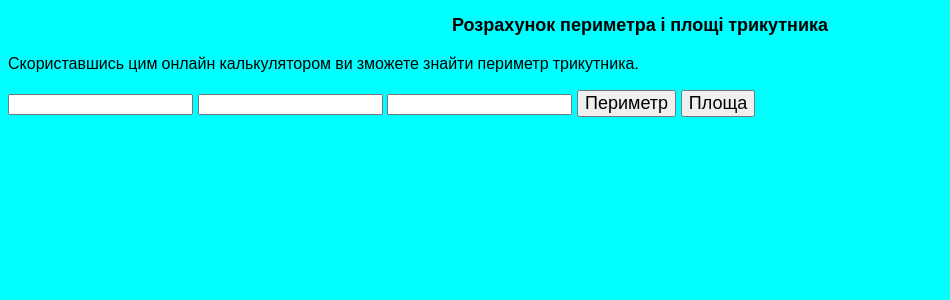
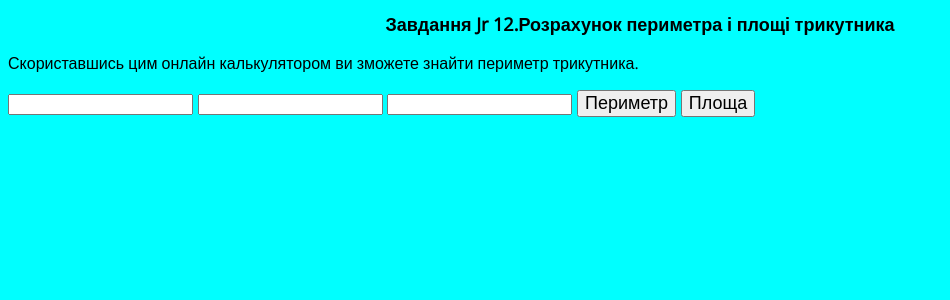
Before and after one commit to romigos/lessons-lava-script, a PHP site: page / in a window 1280 px wide. Shown: the top 300 px of the page, without its empty margins (0-950 px from the left). Run offline with PHP 8.4, Linux system fonts and the light colour scheme.

Commit message:
all in different files

```diff
--- a/index.html
+++ b/index.html
@@ -10,7 +10,7 @@
     <script src="script.js"></script>
 </head>
 <body>
-<h1>Розрахунок периметра і площі трикутника</h1>
+<h1> Завдання Jr 12.Розрахунок периметра і площі трикутника</h1>
 <tr>
 <p>Скориставшись цим онлайн калькулятором ви зможете знайти периметр трикутника.</p>
 <div class="forma">
@@ -23,5 +23,4 @@
 </form>
 </div>
 </body>
-
 </html>
--- a/script.js
+++ b/script.js
@@ -1,3 +1,4 @@
+//js 12 площа і периметр трикутника
 function perimetr() {
     var a = parseInt(document.f1.a.value);
     var b = parseInt(document.f1.b.value);
--- a/style.css
+++ b/style.css
@@ -6,6 +6,8 @@ h1 {
     font-size: large;
     text-align: center;
 }
+
+
 .forma{
     font-size: large;
 }
```
